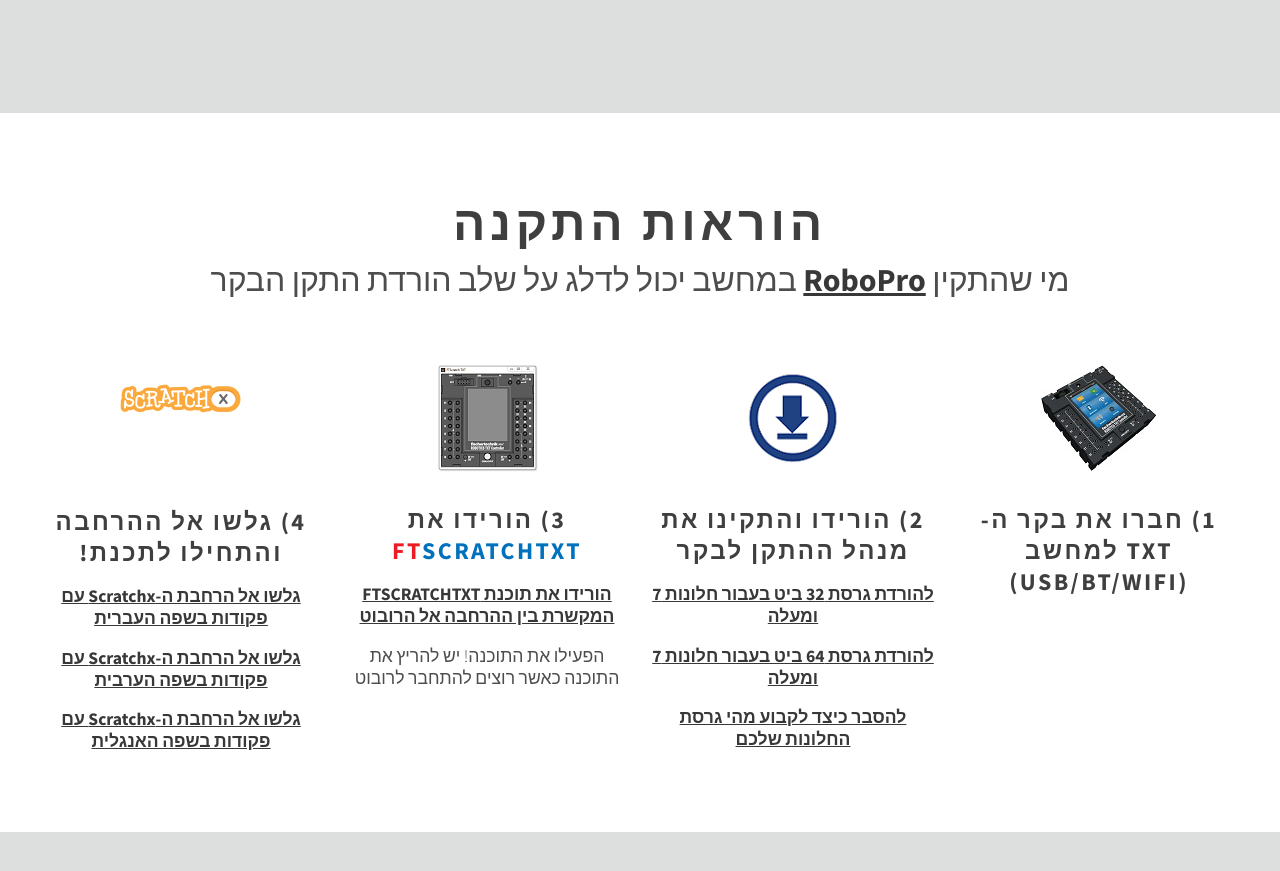
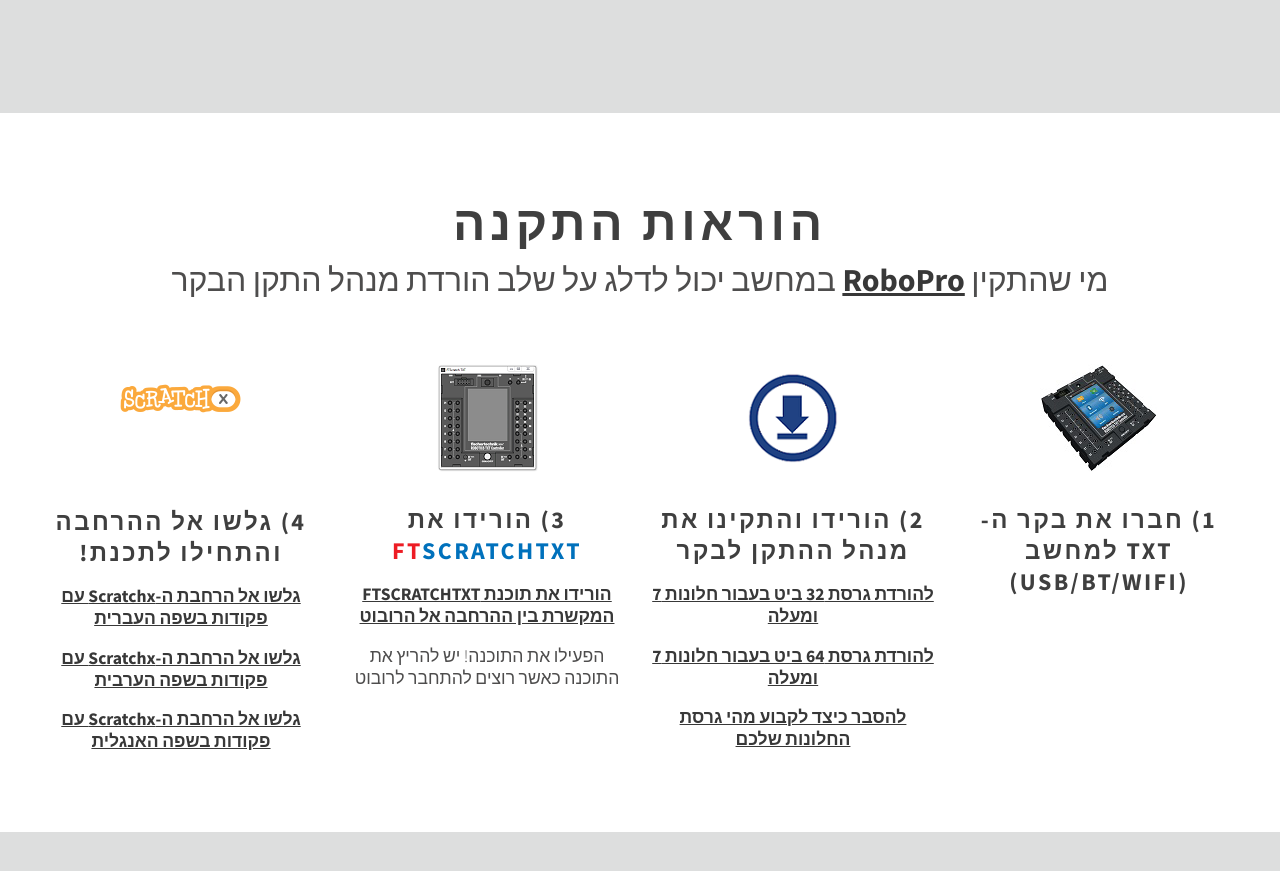
Before and after one commit to adihadas/ftscratch, a Jekyll site: the page index.html, which Jekyll copies as it is, in a window 1280 px wide and 900 px high, scrolled down 671 px. Shown: the top 871 px of the window. Built offline with Jekyll 4.4.1, drawn with Linux system fonts in a browser that asks for light colours.

Commit message:
text phrasing

```diff
--- a/index.html
+++ b/index.html
@@ -43,7 +43,7 @@
 	<div id="featured" class="container">
 		<div class="major">
 			<h2 id="setup">הוראות התקנה</h2>
-			<span class="byline">מי שהתקין <b><a href="http://www.fischertechnik.de/en/Home/info/computing/ROBO-Pro-Software.aspx/usetemplate-1_column_no_pano/" target="_blank">RoboPro</a></b> במחשב יכול לדלג על שלב הורדת התקן הבקר</span>
+			<span class="byline">מי שהתקין <b><a href="http://www.fischertechnik.de/en/Home/info/computing/ROBO-Pro-Software.aspx/usetemplate-1_column_no_pano/" target="_blank">RoboPro</a></b> במחשב יכול לדלג על שלב הורדת מנהל התקן הבקר</span>
 		</div>
 		<div class="column1">
 		<a href="http://scratchx.org/?url=https://adihadas.github.io/ftscratch/src/ext_heb.js#scratch" class="image image-centered img"><img src="images/scratchx-logo.png"  alt="" /></a>
```
